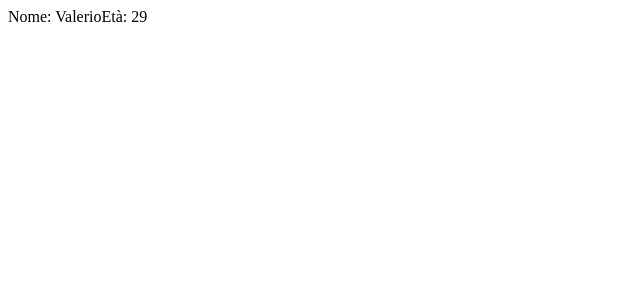
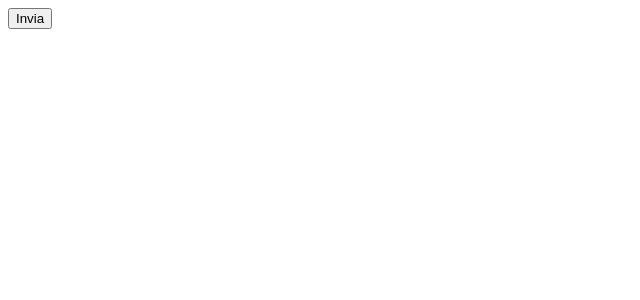
Before and after one commit to ValerioDiBiagio/react-exercises, a React (Vite) app: page / in a window 1280 px wide. Shown: the top 300 px of the page, without its empty margins (0-640 px from the left). Built offline with nearby package versions, Linux system fonts and the light colour scheme.

Commit message:
Add Button component and update App to use it instead of UserCard

```diff
--- a/src/App.jsx
+++ b/src/App.jsx
@@ -1,9 +1,9 @@
-import UserCard from "./exercises/props/UserCard";
+import Button from "./exercises/props/Button";
 
 function App() {
   return (
     <>
-      <UserCard name="Valerio" age="29" />
+      <Button label="Invia" />
 
     </>
   );
--- /dev/null
+++ b/src/exercises/props/Button.jsx
@@ -0,0 +1,9 @@
+// Button.jsx
+export default function Button(props) {
+
+    return (
+        <button>
+            {/* TODO: mostra qui props.label */props.label}
+        </button>
+    );
+}
```
